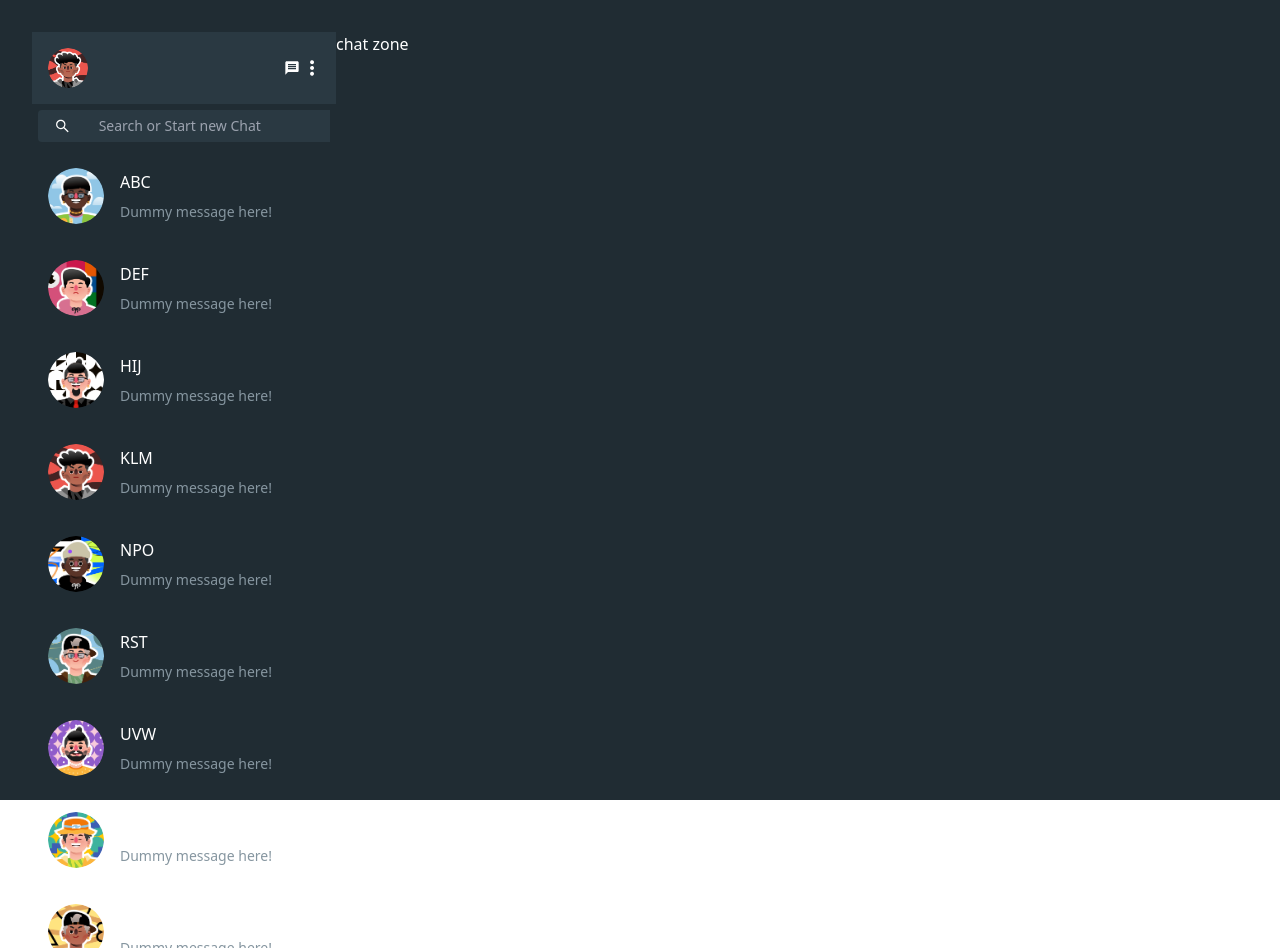
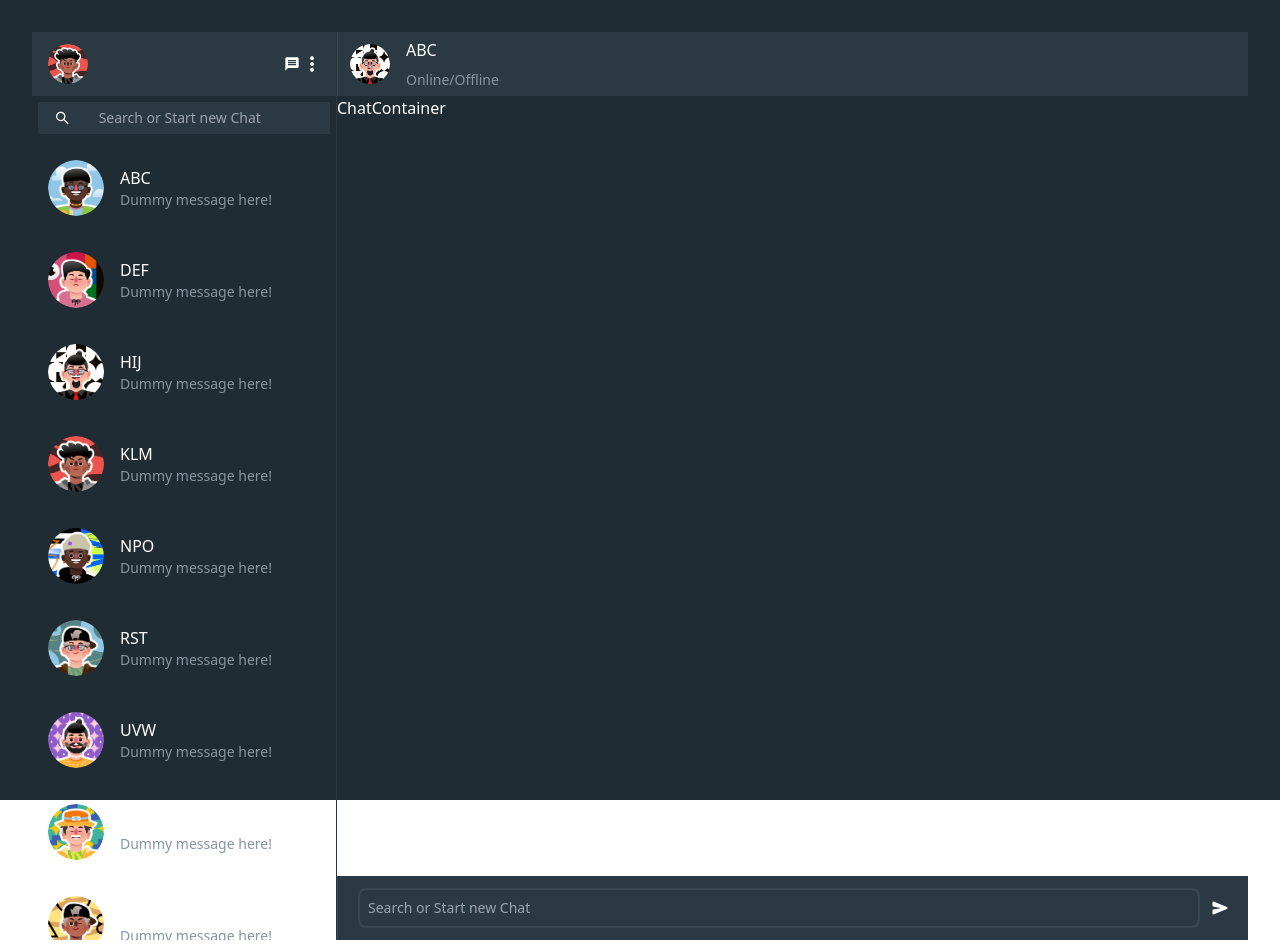
Before and after one commit to Rishabhraghwendra18/nextjs-whatsapp-clone, a Next.js app in the folder client/: page / in a window 1280 px wide. Built offline with nearby package versions, Linux system fonts and the light colour scheme.

Commit message:
designed chat component

```diff
--- a/client/src/components/Chat/Chat.jsx
+++ b/client/src/components/Chat/Chat.jsx
@@ -1,7 +1,20 @@
 import React from "react";
+import ChatHeader from "./ChatHeader";
+import MessageBar from "./MessageBar";
+import ChatContainer from "./ChatContainer";
 
 function Chat() {
-  return <div>Chat</div>;
+  return <div className="border-l border-input-background h-full flex flex-col">
+    <div className="flex-none">
+    <ChatHeader/>
+    </div>
+    <div className="flex-1">
+    <ChatContainer/>
+    </div>
+    <div className="flex-none">
+    <MessageBar/>
+    </div>
+  </div>;
 }
 
 export default Chat;
--- a/client/src/components/Chat/ChatHeader.jsx
+++ b/client/src/components/Chat/ChatHeader.jsx
@@ -1,7 +1,14 @@
 import React from "react";
+import Avatar from "../common/Avatar";
 
 function ChatHeader() {
-  return <div>ChatHeader</div>;
+  return <div className="bg-input-background p-3 border-l border-conversation-border h-16 flex items-center">
+    <Avatar type={"sm"} src={"/avatars/3.png"}/>
+    <div className="flex flex-col justify-between pl-4 gap-2">
+      <span>ABC</span>
+      <span className="text-secondary line-clamp-1 text-sm">Online/Offline</span>
+    </div>
+  </div>;
 }
 
 export default ChatHeader;
--- a/client/src/components/Chat/MessageBar.jsx
+++ b/client/src/components/Chat/MessageBar.jsx
@@ -1,7 +1,16 @@
 import React from "react";
+import {IoSend} from 'react-icons/io5';
 
 function MessageBar() {
-  return <div>MessageBar</div>;
+  return (
+    <div className="bg-input-background py-3 px-5 border-l border-conversation-border h-16 flex items-center gap-3">
+        <input
+          placeholder="Search or Start new Chat"
+          className="flex-1 bg-transparent text-white focus:outline-none text-sm border-2 rounded-lg p-2 border-conversation-border"
+        />
+        <IoSend/>
+    </div>
+  );
 }
 
 export default MessageBar;
--- a/client/src/components/Chatlist/ChatListHeader.jsx
+++ b/client/src/components/Chatlist/ChatListHeader.jsx
@@ -5,7 +5,7 @@ import { SlOptionsVertical } from "react-icons/sl";
 
 function ChatListHeader() {
   return (
-    <div className="bg-input-background p-4 flex items-center">
+    <div className="bg-input-background p-4 flex items-center h-16">
       <Avatar type={"sm"} src={"/avatars/4.png"}></Avatar>
       <div className="ml-auto flex items-center gap-1">
         <MdMessage />
--- a/client/src/components/Chatlist/List.jsx
+++ b/client/src/components/Chatlist/List.jsx
@@ -5,7 +5,7 @@ function List({ name, profilePic, message }) {
   return (
     <div className="flex items-center hover:bg-input-background mt-1 p-4">
       <Avatar type={"lg"} src={profilePic} />
-      <div className="flex flex-1 flex-col justify-between pl-4 gap-2">
+      <div className="flex flex-col justify-between pl-4">
         <span>{name}</span>
         <span className="text-secondary line-clamp-1 text-sm">{message}</span>
       </div>
--- a/client/src/pages/index.jsx
+++ b/client/src/pages/index.jsx
@@ -1,4 +1,5 @@
 import React from "react";
+import Chat from "@/components/Chat/Chat";
 import ChatList from "@/components/Chatlist/ChatList";
 
 function index() {
@@ -8,7 +9,7 @@ function index() {
         <ChatList/>
       </div>
       <div className="flex-1">
-        chat zone
+        <Chat/>
       </div>
     </div>
   </div>;
```
